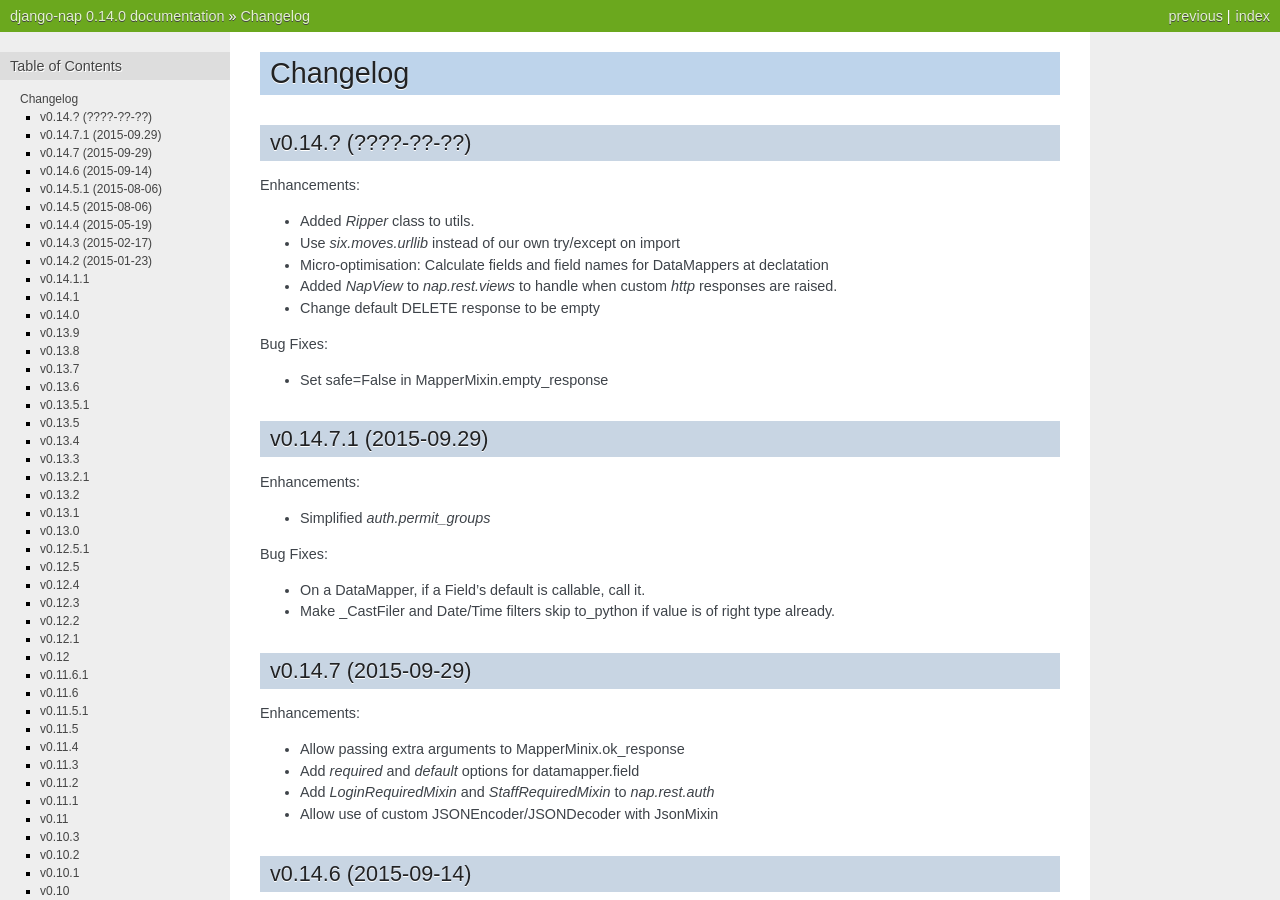
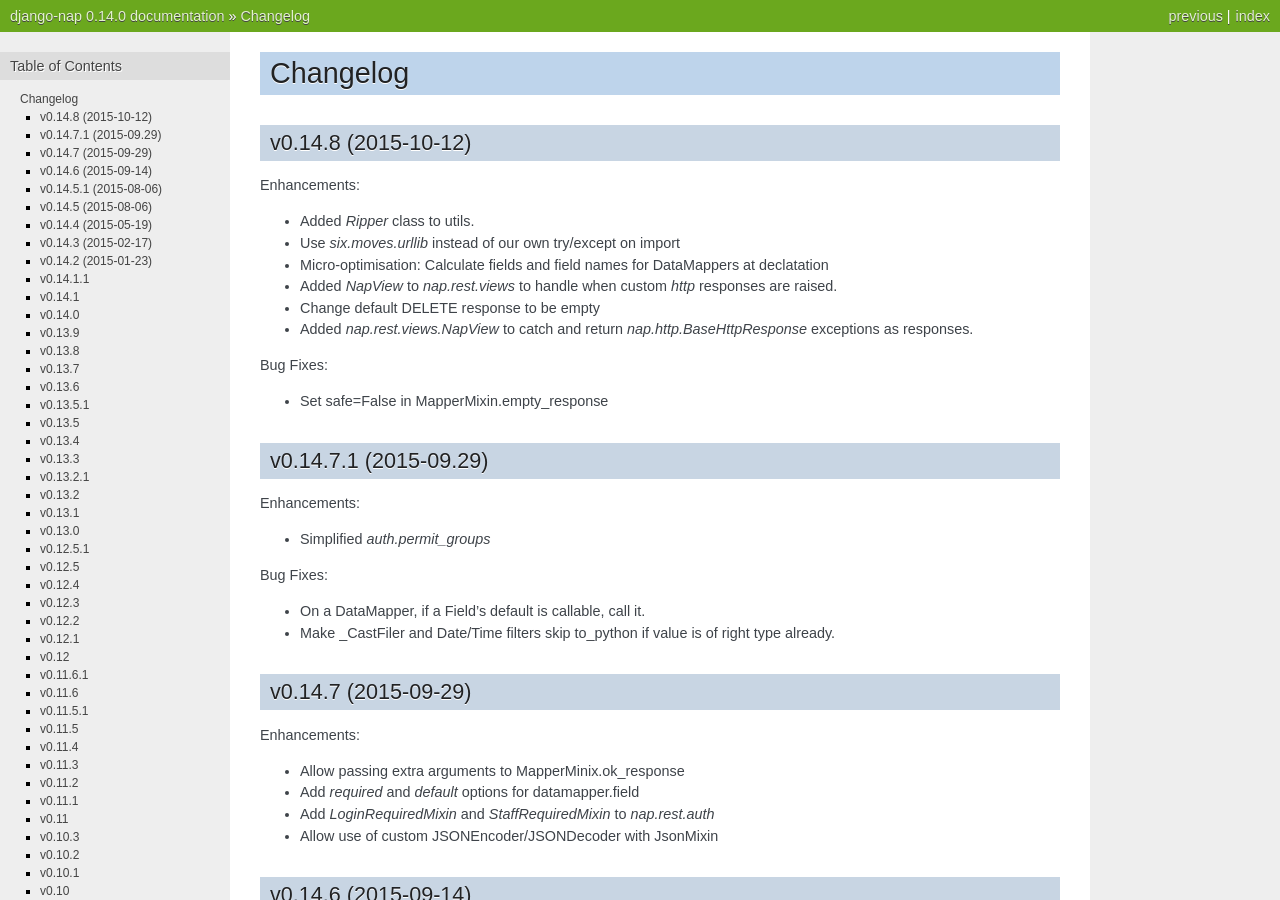
Before and after one commit to funkybob/django-nap, a Sphinx documentation site: the page built from docs/changelog.rst, in a window 1280 px wide and 900 px high. Built offline with Sphinx 7.4.7, drawn with Linux system fonts in a browser that asks for light colours; pages that are not in the unit, such as notebooks, are missing from menus.

Commit message:
Bumped verions to 0.14.8 Updated changelog

```diff
--- a/docs/changelog.rst
+++ b/docs/changelog.rst
@@ -2,7 +2,7 @@
 Changelog
 =========
 
-v0.14.? (????-??-??)
+v0.14.8 (2015-10-12)
 ====================
 
 Enhancements:
@@ -14,6 +14,8 @@
 - Added `NapView` to `nap.rest.views` to handle when custom `http` responses
   are raised.
 - Change default DELETE response to be empty
+- Added `nap.rest.views.NapView` to catch and return
+  `nap.http.BaseHttpResponse` exceptions as responses.
 
 Bug Fixes:
 
--- a/setup.py
+++ b/setup.py
@@ -2,7 +2,7 @@
 
 setup(
     name='django-nap',
-    version='0.14.7.1',
+    version='0.14.8',
     description='A light REST tool for Django',
     author='Curtis Maloney',
     author_email='curtis@tinbrain.net',
```
